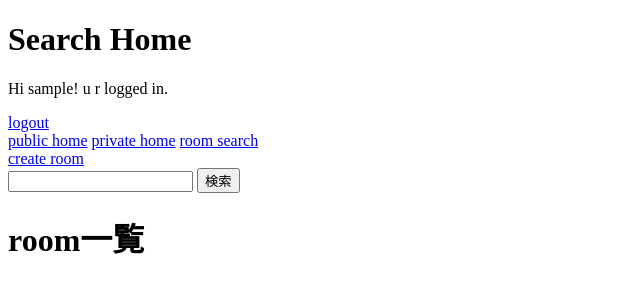
After one commit to s1f10210155/ex4_group11, a Django app: page /search/ in a window 1280 px wide. The commit adds this page. Shown: the top 300 px of the page, without its empty margins (0-640 px from the left). Run offline with Django 4.2, Linux system fonts and the light colour scheme; the visitor is signed in with stand-in values (Sample User, id 1); data that the repository does not hold is empty; some libraries are stand-ins or nearby versions.

Commit message:
search function wip

```diff
--- a/django/home/templates/home/search.html
+++ b/django/home/templates/home/search.html
@@ -14,5 +14,14 @@
         <a href="{% url 'search' %}">room search</a>
         <br>
         <a href="{% url 'create_room' %}">create room</a>
+
+        <form method="GET" action="{% url 'search' %}">
+            <input type="text" name="keyword">
+            <button type="submit">検索</button>
+        </form>
+        <div>
+            {% block search %}
+            {% endblock %}
+        </div>
     </body>
 </html>
--- /dev/null
+++ b/django/home/templates/home/search_result.html
@@ -0,0 +1,17 @@
+{% extends "home/search.html" %}
+
+{% block search %}
+
+<h1>room一覧</h1><br>
+
+{% for room in room %}
+    <ul>
+        <li>
+            {{ room.title }}
+            {{ room.content }}
+            <a href="{% url 'display_threads' room.id %}">read more</a>
+        </li>
+    </ul>
+{% endfor %}
+
+{% endblock %}
--- a/django/home/urls.py
+++ b/django/home/urls.py
@@ -14,6 +14,7 @@ urlpatterns = [
     path("create_thread/", views.create_thread, name="create_thread"),
     path("create_comment/", views.create_comment, name="create_comment"),
 
-    path("priv_home", views.priv_home, name="priv_home"),
-    path("search", views.search, name="search"),
+    path("priv_home/", views.priv_home, name="priv_home"),
+
+    path("search/", views.search, name="search"),
 ]
--- a/django/home/views.py
+++ b/django/home/views.py
@@ -4,6 +4,8 @@ from django.core.paginator import Paginator
 from .models import Thread, Comment, Room
 from .forms import ThreadForm, CommentForm, RoomForm
 from django.contrib.auth.models import User
+from django.contrib import messages
+from django.db.models import Q
 
 # Create your views here.
 def pub_home(request):
@@ -44,6 +46,7 @@ def create_room(request):
         room.save()
     return redirect("pub_home")
 
+@login_required
 def display_threads(request, room_id):
     rooms = Room.objects.filter(pk=room_id).values()
     room  = rooms[0]
@@ -118,4 +121,12 @@ def priv_home(request):
 
 @login_required
 def search(request):
-    return render(request, "home/search.html")
+    room = Room.objects.order_by("-id")
+    keyword = request.GET.get("keyword")
+    if keyword:
+        room = room.filter(
+            Q(title__iconteins=keyword)
+        )
+        messages.success(request, "「{}」の検索結果".format(keyword))
+
+    return render(request, "home/search_result.html", {"room": room})
```
